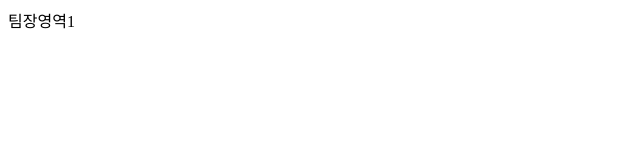
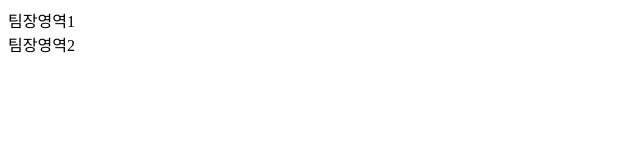
Before and after one commit to majustory/TeamProject001, a plain HTML site: page index.html in a window 1280 px wide. Shown: the whole page, without its empty margins (0-640 px from the left). Drawn offline with Linux system fonts and the light colour scheme.

Commit message:
두번째  팀장작업

```diff
--- a/index.html
+++ b/index.html
@@ -4,6 +4,7 @@
 
 <body>
     <div>팀장영역1</div>
+    <div>팀장영역2</div>
 </body>
 
 </html>
```
